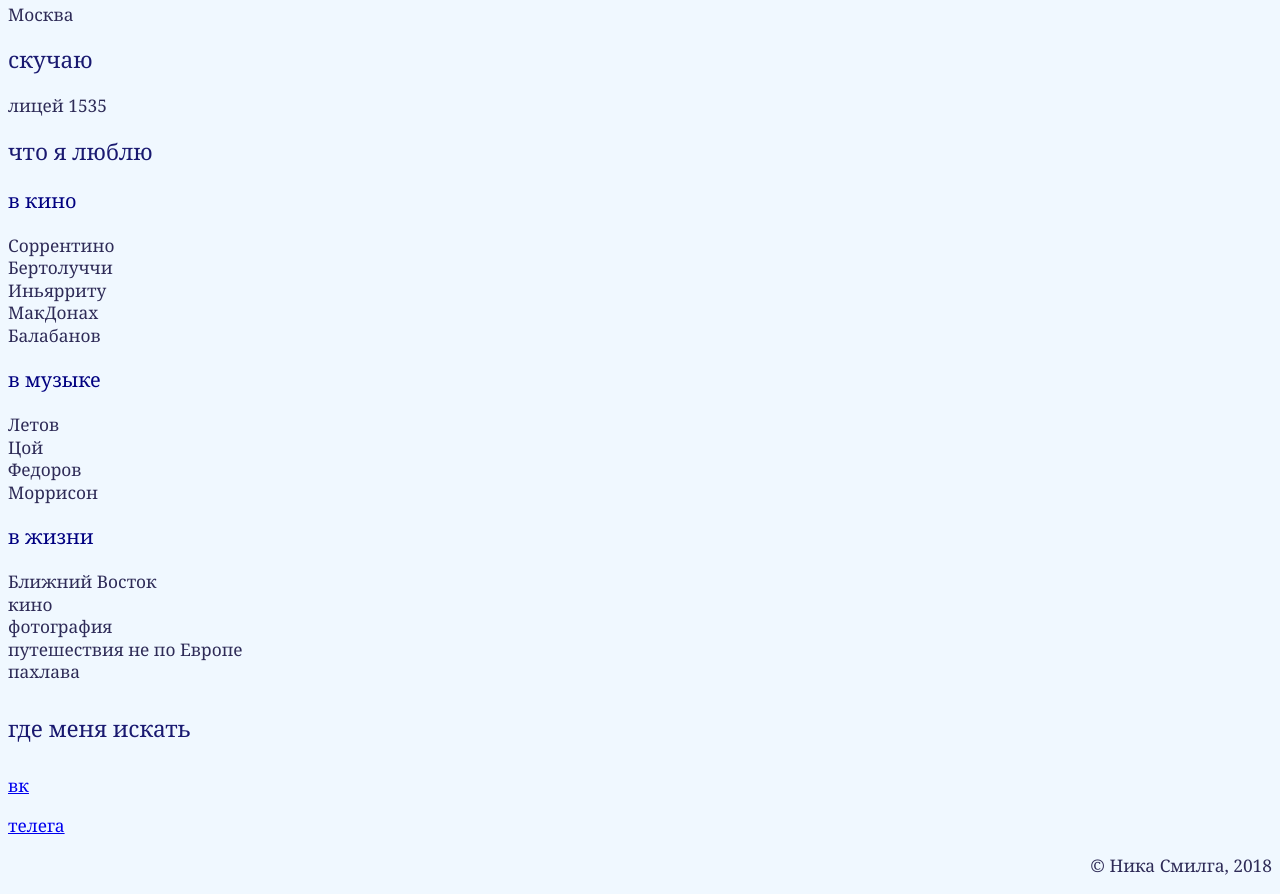
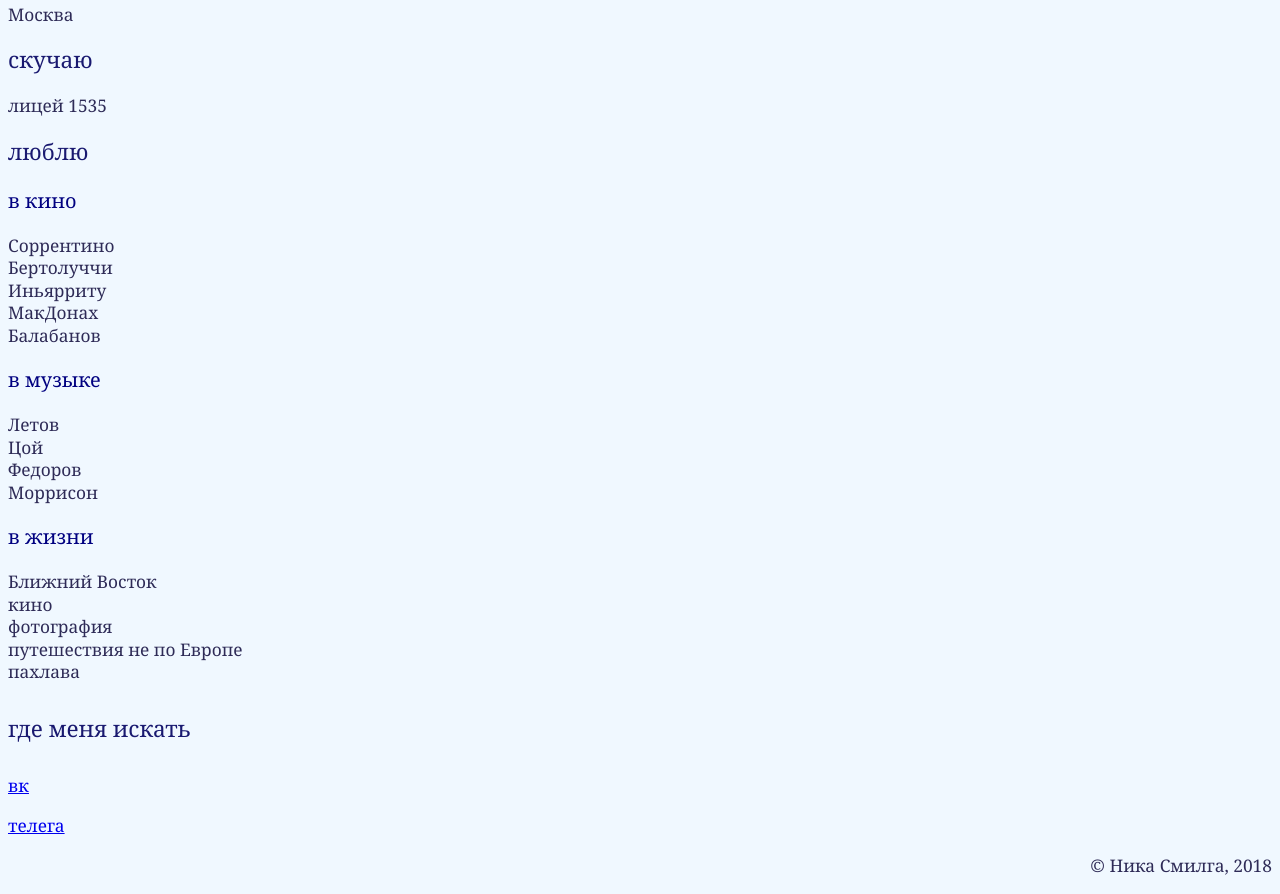
Before and after one commit to smilni/webpage, a plain HTML site: page index.html in a window 1280 px wide. Shown: the part 800-1694 px from the top of the page. Drawn offline with Linux system fonts and the light colour scheme.

Commit message:
Update index.html

```diff
--- a/index.html
+++ b/index.html
@@ -42,7 +42,7 @@
 				</div>
 				<div class="col-md-6">
 					<article>
-						<h2>что я люблю</h2>
+						<h2>люблю</h2>
 						<h3>в кино</h3>
 						<p>Соррентино<br />
 							Бертолуччи<br />
```
